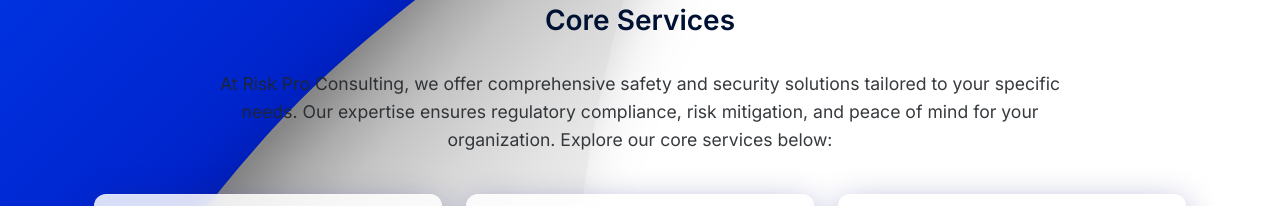
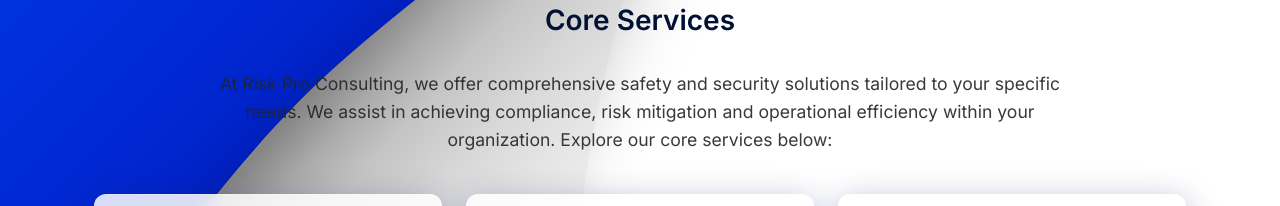
Before and after one commit to LeroyD6/riskproconsulting, a React (Vite) app: page / in a window 1280 px wide. Both pictures are taken after a click on the button "Explore Our Services". Shown: the part 198-404 px from the top of the page. Built offline with nearby package versions, Linux system fonts and the light colour scheme.

Commit message:
Update service descriptions for clarity and improved messaging

```diff
--- a/src/components/Services.jsx
+++ b/src/components/Services.jsx
@@ -108,8 +108,7 @@
         <h3 className="services-section-title">Core Services</h3>
         <p className="services-intro">
           At Risk Pro Consulting, we offer comprehensive safety and security solutions tailored to
-          your specific needs. Our expertise ensures regulatory compliance, risk mitigation, and
-          peace of mind for your organization. Explore our core services below:
+          your specific needs. We assist in achieving compliance, risk mitigation and operational efficiency within your organization. Explore our core services below:
         </p>
         <div className="row g-4">
           {coreServices.map((service, index) => (
@@ -176,7 +175,7 @@
       <div>
         <h3 className="services-section-title">Sectors We Work With</h3>
         <p className="services-intro">
-          Our expertise spans across various industries, providing specialized safety and security
+          Our expertise spans across various industries, providing specialised safety and security
           solutions for the following sectors:
         </p>
         <div className="sectors-container">
```
